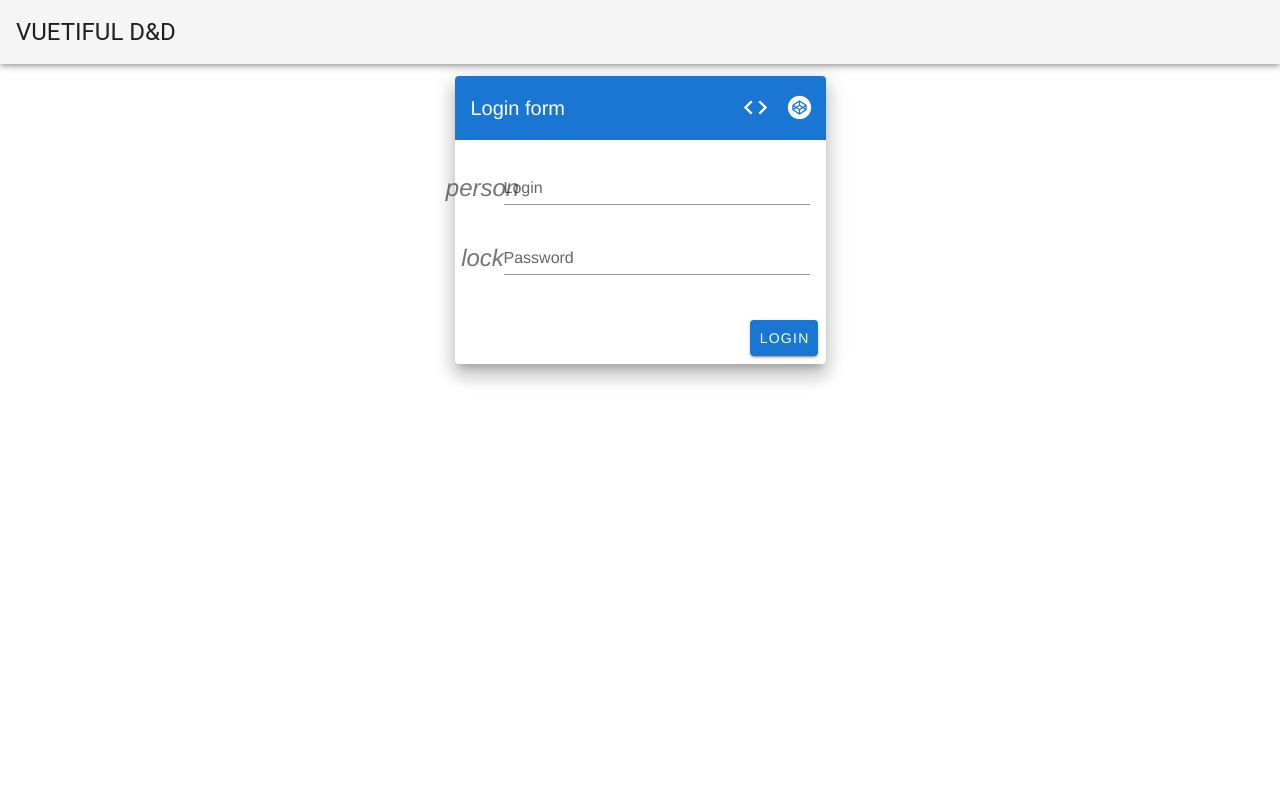
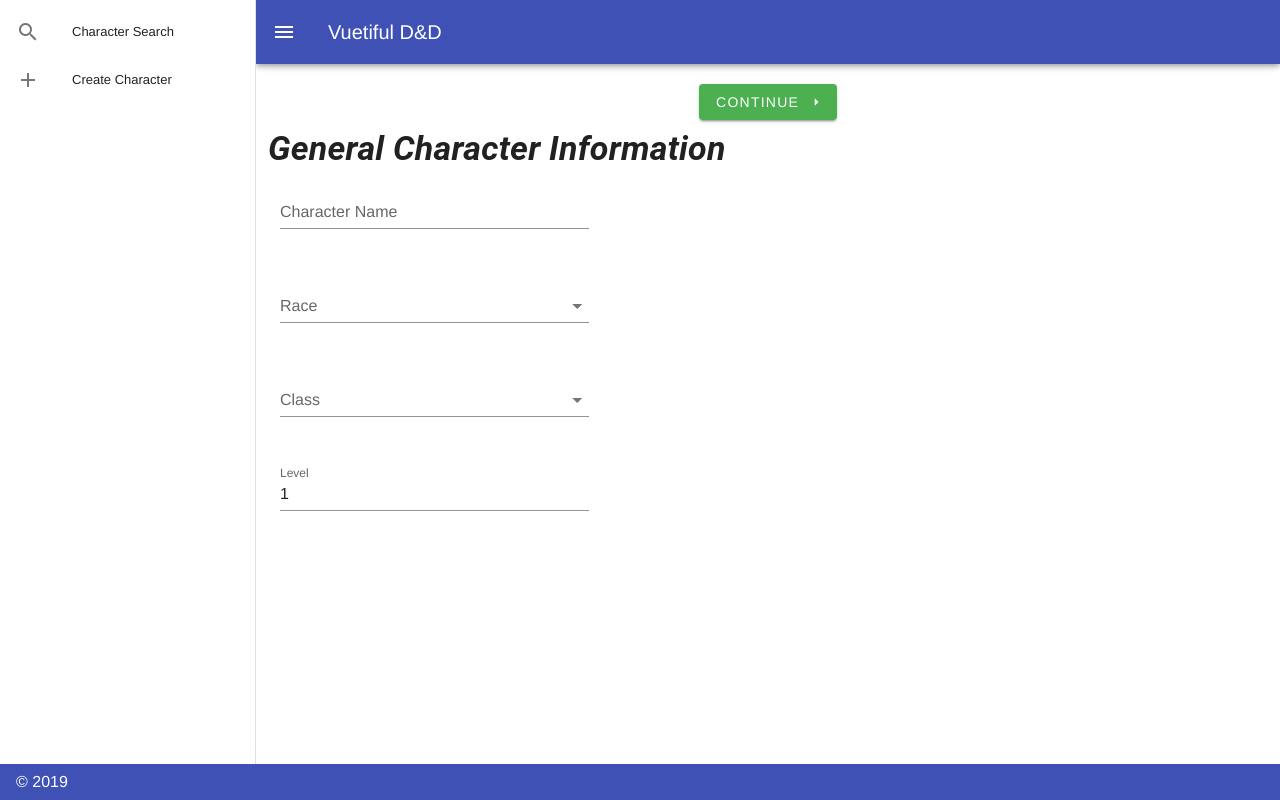
Before and after one commit to murphy55555/vue-demo, a Vue app: page /create-character in a window 1280 px wide. Before the commit this address led to /login. Built offline with nearby package versions, Linux system fonts and the light colour scheme; the HTML template or start-up script is replaced by a standard one.

Commit message:
More changes

```diff
--- a/package.json
+++ b/package.json
@@ -9,6 +9,7 @@
   },
   "dependencies": {
     "@mdi/font": "^3.8.95",
+    "material-design-icons-iconfont": "^5.0.1",
     "bootstrap3": "^3.3.5",
     "core-js": "^2.6.5",
     "jquery": "^3.4.1",
@@ -27,6 +28,7 @@
     "eslint-plugin-vue": "^5.0.0",
     "sass": "^1.17.4",
     "sass-loader": "^7.1.0",
+    "css-loader": "^3.2.0",
     "vue-cli-plugin-vuetify": "^0.6.1",
     "vue-template-compiler": "^2.6.10",
     "vuetify-loader": "^1.2.2"
--- a/src/App.vue
+++ b/src/App.vue
@@ -1,27 +1,70 @@
 <template>
-  <v-app>
-    <v-app-bar app>
-      <v-toolbar-title class="headline text-uppercase">
-        <span>Vuetiful D&amp;D</span>
-      </v-toolbar-title>
+  <v-app app>
+    <v-navigation-drawer
+      v-model="drawer"
+      app
+    >
+      <v-list dense>
+        <v-list-item @click="routeTo('characterSearch')">
+          <v-list-item-action>
+            <v-icon>search</v-icon>
+          </v-list-item-action>
+          <v-list-item-content>
+            <v-list-item-title>Character Search</v-list-item-title>
+          </v-list-item-content>
+        </v-list-item>
+        <v-list-item @click="routeTo('createBasicInfo')">
+          <v-list-item-action>
+            <v-icon>add</v-icon>
+          </v-list-item-action>
+          <v-list-item-content>
+            <v-list-item-title>Create Character</v-list-item-title>
+          </v-list-item-content>
+        </v-list-item>
+      </v-list>
+    </v-navigation-drawer>
+    <v-app-bar
+      app
+      color="indigo"
+      dark
+    >
+      <v-app-bar-nav-icon @click.stop="drawer = !drawer"></v-app-bar-nav-icon>
+      <v-toolbar-title>Vuetiful D&amp;D</v-toolbar-title>
     </v-app-bar>
-
     <v-content>
       <v-container grid-list-xl>
-        <router-view/>
+        <v-row>
+          <v-col>
+            <router-view />
+          </v-col>
+        </v-row>
       </v-container>
     </v-content>
+    <v-footer
+      color="indigo"
+      app
+    >
+      <span class="white--text">&copy; 2019</span>
+    </v-footer>
   </v-app>
 </template>
 
 <script>
 export default {
-  name: 'App'
-}
+  name: "App",
+  data: () => ({
+    drawer: null
+  }),
+  methods: {
+    routeTo(namedRoute) {
+      this.$router.push({ name: namedRoute });
+    }
+  }
+};
 </script>
 
 <style>
 #app {
-  font-family: 'Avenir', Helvetica, Arial, sans-serif;
+  font-family: "Avenir", Helvetica, Arial, sans-serif;
 }
 </style>
--- a/src/modules/admin/pages/Login.vue
+++ b/src/modules/admin/pages/Login.vue
@@ -8,6 +8,15 @@
       sm="8"
       md="4"
     >
+    <v-alert
+      v-if="loggedIn"
+      type="info"
+      border="bottom"
+      colored-border>
+      You are already logged in! <br />
+      <router-link :to="{ name: 'characterSearch' }">Return to Character Search</router-link>
+    </v-alert>
+    <form v-else @submit.prevent="formSubmitted">
       <v-card class="elevation-12">
         <v-toolbar
           color="primary"
@@ -19,7 +28,7 @@
           <v-tooltip bottom>
             <template v-slot:activator="{ on }">
               <v-btn
-                      :href="source"
+                href="#"
                 icon
                 large
                 target="_blank"
@@ -52,6 +61,7 @@
               name="login"
               prepend-icon="person"
               type="text"
+              v-model="username"
             ></v-text-field>
 
             <v-text-field
@@ -60,63 +70,26 @@
               name="password"
               prepend-icon="lock"
               type="password"
+              v-model="password"
             ></v-text-field>
           </v-form>
         </v-card-text>
         <v-card-actions>
           <v-spacer></v-spacer>
-                <v-btn color="primary">Login</v-btn>
+          <v-btn color="primary" type="submit">Login</v-btn>
         </v-card-actions>
       </v-card>
+      </form>
     </v-col>
   </v-row>
-  <!-- <div>
-    <v-alert
-      v-if="loggedIn"
-      type="info"
-      border="bottom"
-      colored-border>
-      You are already logged in! <br />
-      <router-link :to="{ name: 'characterSearch' }">Return to Character Search</router-link>
-    </v-alert>
-    <form v-else @submit.prevent="formSubmitted">
-      <v-layout justify-center wrap>
-        <v-flex xl2 lg3 md3 sm4 xs5>
-          <v-text-field
-            v-model="username"
-            label="Username"
-          ></v-text-field>
-        </v-flex>
-        <v-flex xl2 lg3 md3 sm4 xs5>
-          <v-text-field
-            v-model="password"
-            label="Password"
-            type="password"
-          ></v-text-field>
-        </v-flex>\
-        <v-flex shrink>
-          <v-btn
-            color="primary"
-            type="submit">
-            Log In
-          </v-btn>
-        </v-flex>
-        <v-flex xs12 v-if="errorMessage">
-          <v-alert type="error">
-            {{errorMessage}}
-          </v-alert>
-        </v-flex>
-      </v-layout>
-    </form>
-  </div> -->
 </template>
 <script>
-import { mapActions, mapState } from '../store';
+import { mapActions, mapState } from "../store";
 
 export default {
   data: () => ({
-    username: '',
-    password: ''
+    username: "",
+    password: ""
   }),
   methods: {
     formSubmitted() {
@@ -125,16 +98,10 @@ export default {
         password: this.password
       });
     },
-    ...mapActions([
-      'attemptLogin',
-      'clearError'
-    ])
+    ...mapActions(["attemptLogin", "clearError"])
   },
   computed: {
-    ...mapState([
-      'errorMessage',
-      'loggedIn'
-    ])
+    ...mapState(["errorMessage", "loggedIn"])
   },
   watch: {
     username() {
@@ -144,5 +111,5 @@ export default {
       this.clearError();
     }
   }
-}
+};
 </script>
--- a/src/modules/admin/router.js
+++ b/src/modules/admin/router.js
@@ -13,6 +13,8 @@ router.addRoutes([{
 
 router.beforeEach((to, _, next) => {
   if (!to.meta.allowAnonymous) {
+    next();
+  } else {
     if (store && store.state.admin.loggedIn) {
       next();
     } else {
@@ -20,7 +22,5 @@ router.beforeEach((to, _, next) => {
         name: 'login'
       });
     }
-  } else {
-    next();
   }
 })
--- /dev/null
+++ b/src/modules/character/components/create/ConfirmCreation.vue
@@ -0,0 +1,18 @@
+<template>
+  <div>
+    <slot name="navButtons"></slot>
+    <p>Confirm Creation</p>
+  </div>
+</template>
+
+<script>
+export default {
+  name: "confirmCreation",
+  props: [],
+  methods: {},
+  computed: {}
+};
+</script>
+
+<style>
+</style>
--- /dev/null
+++ b/src/modules/character/components/create/CreateAbilityScores.vue
@@ -0,0 +1,18 @@
+<template>
+  <div>
+    <slot name="navButtons"></slot>
+    <p>Create Ability Scores</p>
+  </div>
+</template>
+
+<script>
+export default {
+  name: "createAbilityScores",
+  props: [],
+  methods: {},
+  computed: {}
+};
+</script>
+
+<style>
+</style>
--- /dev/null
+++ b/src/modules/character/components/create/CreateBasicInfo.vue
@@ -0,0 +1,110 @@
+<template>
+  <div>
+    <slot name="navButtons"></slot>
+    <div class="flex display-1 font-italic font-weight-bold">General Character Information</div>
+    <v-form>
+      <v-container>
+        <v-row>
+          <v-col
+            cols="8"
+            md="4"
+          >
+            <v-text-field
+              v-model="character.name"
+              label="Character Name"
+              v-validate="'required'"
+              name="charName"
+              :error-messages="errors.collect('charName')"
+            ></v-text-field>
+          </v-col>
+        </v-row>
+        <v-row>
+          <v-col
+            cols="8"
+            md="4"
+          >
+            <v-select
+              label="Race"
+              v-validate="'required'"
+              v-model="character.race"
+              :items="availableRaces"
+              name="charRace"
+              :error-messages="errors.collect('charRace')"
+            >
+            </v-select>
+          </v-col>
+        </v-row>
+        <v-row>
+          <v-col
+            cols="8"
+            md="4"
+          >
+            <v-select
+              label="Class"
+              v-validate="'required'"
+              v-model="character.class"
+              :items="availableClasses"
+              name="charClass"
+              :error-messages="errors.collect('charClass')"
+            >
+            </v-select>
+          </v-col>
+        </v-row>
+        <v-row>
+          <v-col
+            cols="8"
+            md="4"
+          >
+            <v-text-field
+              v-model="character.level"
+              v-validate="'required|between:1,20'"
+              label="Level"
+              type="number"
+              name="charLevel"
+              :error-messages="errors.collect('charLevel')"
+            ></v-text-field>
+          </v-col>
+        </v-row>
+      </v-container>
+    </v-form>
+  </div>
+
+</template>
+
+<script>
+import { getRaces, getClasses } from "../../services/character-service";
+import { Validator } from 'vee-validate';
+const errMessageDictionary = {
+   en: {
+    attributes: {
+      charName: 'Character Name',
+      charRace: 'Character Race',
+      charClass: 'Character Class',
+      charLevel: 'Character Level',
+    }
+  }
+}
+Validator.localize(errMessageDictionary);
+
+export default {
+  name: "createBasicInfo",
+  props:[
+    "character"
+  ],
+  data() {
+    return {
+      availableRaces: [],
+      availableClasses: [],
+    };
+  },
+  methods: {},
+  computed: {},
+  created() {
+    this.availableRaces = getRaces();
+    this.availableClasses = getClasses();
+  }
+};
+</script>
+
+<style>
+</style>
--- /dev/null
+++ b/src/modules/character/pages/CharacterCreate.vue
@@ -0,0 +1,130 @@
+<template>
+  <div>
+    <transition
+      v-bind:name="slideTransition"
+      mode="out-in"
+    >
+      <router-view ref="activeStep" :character="character">
+        <div
+          slot="navButtons"
+          class="text-center nav-buttons"
+        >
+          <span>
+            <v-btn
+              type="button"
+              v-show="showBack"
+              @click="navigateStepBack"
+              class="ma-2"
+              color="secondary"
+            >
+              <v-icon
+                left
+                dark
+              >arrow_left</v-icon>
+              Back
+            </v-btn>
+            <v-btn
+              type="button"
+              v-show="showForward"
+              @click="navigateStepForward"
+              class="ma-2"
+              color="success"
+            >
+              Continue
+              <v-icon
+                right
+                dark
+              >arrow_right</v-icon>
+            </v-btn>
+          </span>
+        </div>
+      </router-view>
+    </transition>
+  </div>
+</template>
+
+<script>
+import CreateBasicInfo from "../components/create/CreateBasicInfo";
+import CreateAbilityScores from "../components/create/CreateAbilityScores";
+import ConfirmCreation from "../components/create/ConfirmCreation";
+import { Character } from '../models/character';
+
+export default {
+  data() {
+    return {
+      slideTransition: "slide-left",
+      showForward: true,
+      showBack: false,
+      currentStepNumber: 0,
+      creationSteps: [CreateBasicInfo, CreateAbilityScores, ConfirmCreation],
+      character: {}
+    };
+  },
+  methods: {
+    async navigateStepForward() {
+      let currentStep = this.$refs.activeStep;
+      let result = await currentStep.$validator.validateAll();
+
+      if (result) {
+        this.currentStepNumber++;
+        this.showBack = true;
+        this.slideTransition = "slide-left";
+        if (this.currentStepNumber === this.creationSteps.length - 1) {
+          this.showForward = false;
+        }
+        this.pushRoute();
+      }
+    },
+    navigateStepBack() {
+      this.currentStepNumber--;
+      this.showForward = true;
+      this.slideTransition = "slide-right";
+      if (this.currentStepNumber === 0) {
+        this.showBack = false;
+      }
+      this.pushRoute();
+    },
+    pushRoute() {
+      let nextRoute = this.creationSteps[this.currentStepNumber];
+      this.$router.push({ name: nextRoute.name });
+    }
+  },
+  created() {
+    this.character = new Character("","",1,"");
+  }
+};
+</script>
+
+<style>
+.slide-left-enter {
+  transform: translate(100%, 0);
+}
+
+.slide-left-leave-to {
+  transform: translate(-100%, 0);
+}
+
+.slide-left-enter-active {
+  transition: opacity 0.2s, transform 0.2s;
+}
+
+.slide-left-leave-active {
+  transition: opacity 0.4s, transform 0.5s;
+}
+
+.slide-right-enter {
+  transform: translate(-100%, 0);
+}
+
+.slide-right-leave-to {
+  transform: translate(100%, 0);
+}
+
+.slide-right-enter-active {
+  transition: opacity 0.2s, transform 0.2s;
+}
+
+.slide-right-leave-active {
+  transition: opacity 0.4s, transform 0.5s;
+}
+</style>
--- a/src/modules/character/router.js
+++ b/src/modules/character/router.js
@@ -1,6 +1,10 @@
 import router from '@/router';
 import CharacterDetail from './pages/CharacterDetail';
 import CharacterSearch from './pages/CharacterSearch';
+import CharacterCreate from './pages/CharacterCreate';
+import CreateBasicInfo from './components/create/CreateBasicInfo';
+import CreateAbilityScores from './components/create/CreateAbilityScores';
+import ConfirmCreation from './components/create/ConfirmCreation';
 
 router.addRoutes([{
   path: '/',
@@ -12,4 +16,30 @@ router.addRoutes([{
   name: 'characterDetail',
   props: true,
   component: CharacterDetail
-}]);
+},
+{
+  path: '/create-character',
+  props: true,
+  component: CharacterCreate,
+  children: [
+    {
+      path: '',
+      props: true,
+      name: 'createBasicInfo',
+      component: CreateBasicInfo
+    },
+    {
+      name: 'createAbilityScores',
+      props: true,
+      path: '/create-character/abilities',
+      component: CreateAbilityScores
+    },
+    {
+      name: 'confirmCreation',
+      props: true,
+      path: '/create-character/confirm',
+      component: ConfirmCreation
+    }
+  ]
+}
+]);
--- a/src/modules/character/services/character-service.js
+++ b/src/modules/character/services/character-service.js
@@ -34,6 +34,14 @@ export function getWeapons() {
     return [{ name: "Battle Axe", baseDMG: 10 }, { name: "Short Sword", baseDMG: 4 }, { name: "Morning Star", baseDMG: 6 }];
 }
 
+export function getRaces() {
+    return ["Human","Barbarian","High Elf","Drow","Draconian"];
+}
+
+export function getClasses() {
+    return ["Druid","Fighter","Wizard","Thief"];
+}
+
 export function getAbilityBonus(score) {
     if (score <= 5) {
         return -1;
--- a/src/plugins/vuetify.js
+++ b/src/plugins/vuetify.js
@@ -1,4 +1,6 @@
+import 'material-design-icons-iconfont/dist/material-design-icons.css'
 import '@mdi/font/css/materialdesignicons.css'
+
 import Vue from 'vue';
 import Vuetify from 'vuetify/lib';
 
```
Also changed, not shown: 1 other file (tests, documents, lock files or other folders). Lines whose indentation alone changed are shown as unchanged.
